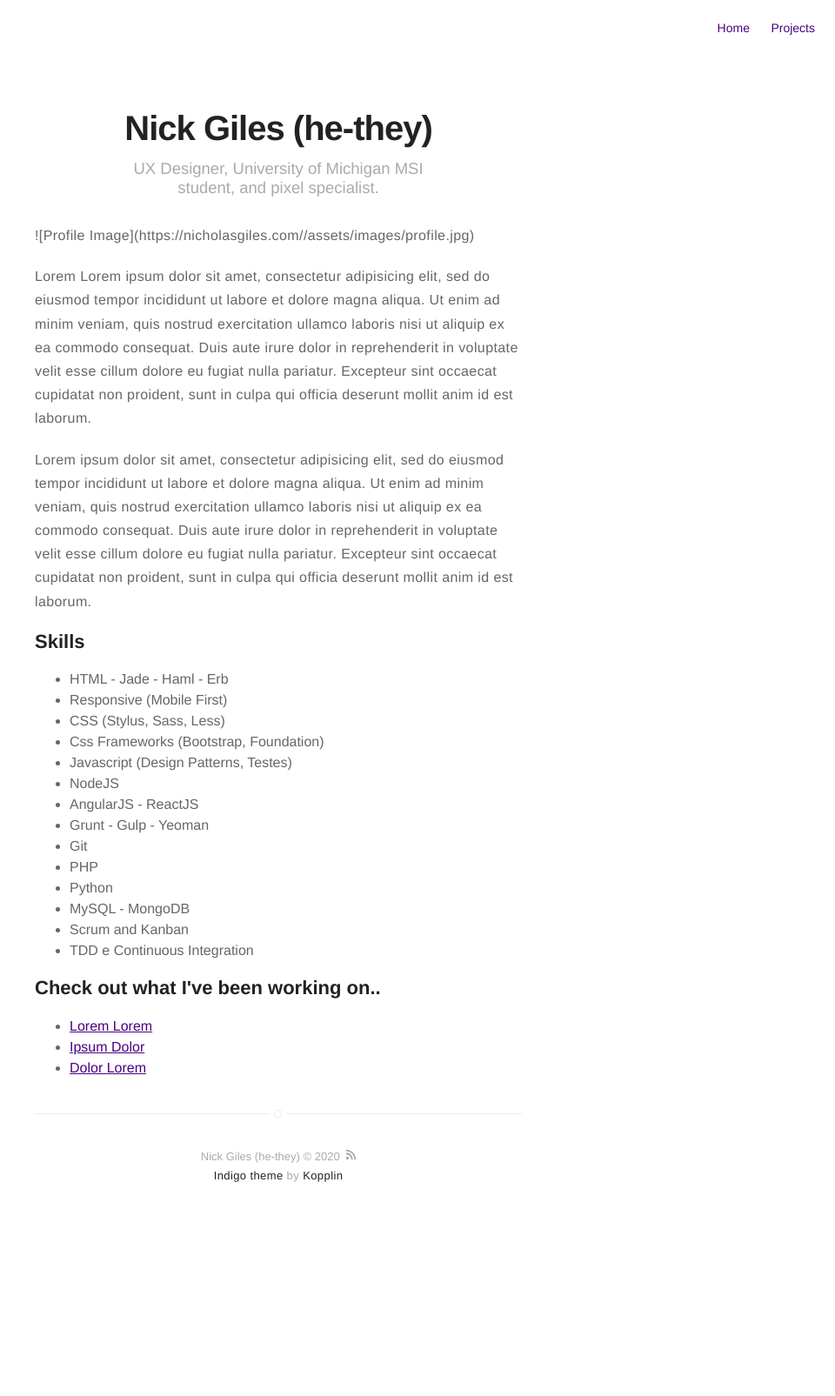
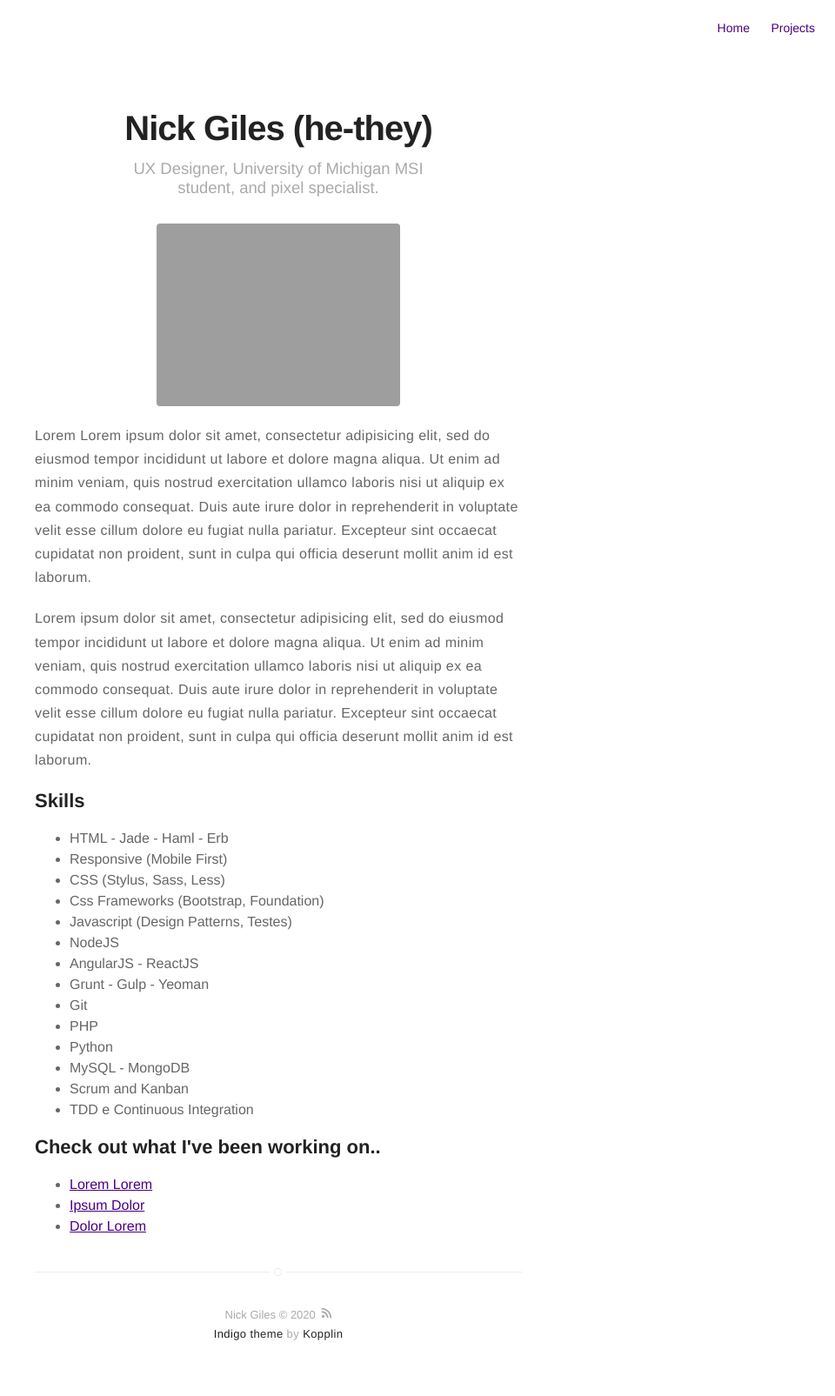
Before and after one commit to Nicholasdgiles/nicholasgiles.github.io, a Jekyll site: the page built from about.md, in a window 1280 px wide. Shown: the whole page at 87% size, without its empty margins (320-1280 px from the left). Built offline with Jekyll 4.4.1, drawn with Linux system fonts in a browser that asks for light colours; before the commit the page ends 1423 px from its top, so only the background shows below that.

Commit message:
new about profile image

```diff
--- a/_config.yml
+++ b/_config.yml
@@ -1,6 +1,6 @@
 # main text of home
-name: Nick Giles (he-they)
-bio: UX designer, student, human being.
+name: Nick Giles
+bio: UX designer, student, xicanx, he-they.
 
 # twitter summary info
 description: Check out what I've been working on..
--- a/about.md
+++ b/about.md
@@ -7,9 +7,7 @@ layout: page
 <h2 class="description">UX Designer, University of Michigan MSI student, and pixel specialist.</h2>
 </header>
 
-<p>
-![Profile Image]({% if site.external-image %}{{ site.picture }}{% else %}{{ site.url }}/{{ site.picture }}{% endif %})
-</p>
+<img src="http://nicholasgiles.com/assets/images/profile.jpg" alt="Profile Image">
 
 <p>Lorem Lorem ipsum dolor sit amet, consectetur adipisicing elit, sed do eiusmod
 tempor incididunt ut labore et dolore magna aliqua. Ut enim ad minim veniam,
```
